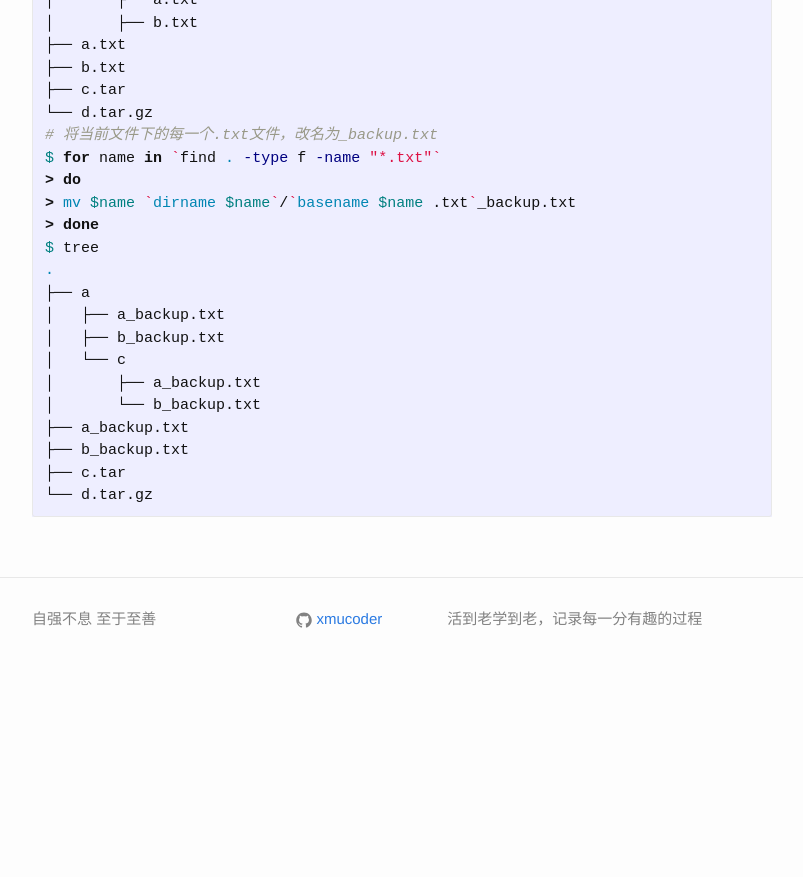
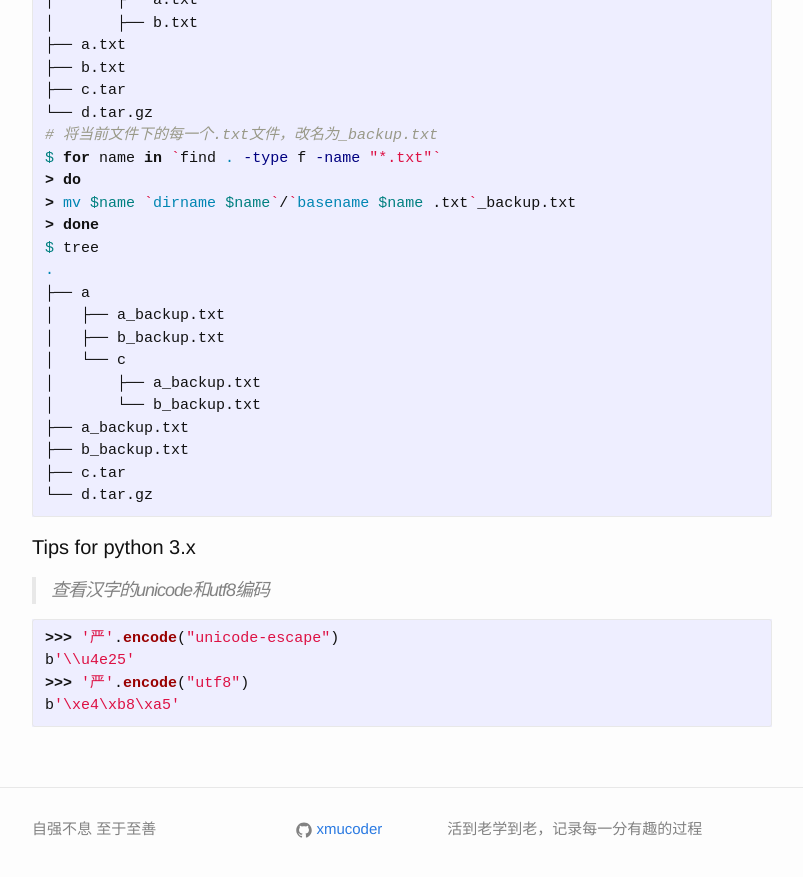
Before and after one commit to qingzhupig/qingzhupig.github.io, a Jekyll site: the page built from _posts/2014-04-24-command-line-tips-on-unix-like-operating-system.md, in a window 1280 px wide and 900 px high, scrolled down 846 px. Shown: the top 877 px of the window, without its empty margins (238-1041 px from the left). Built offline with Jekyll 4.4.1, drawn with Linux system fonts in a browser that asks for light colours; before the commit the page ends 1536 px from its top, so only the background shows below that.

Commit message:
tips for python3 to show unicode and utf8 of chinese character

````diff
--- a/_posts/2014-04-24-command-line-tips-on-unix-like-operating-system.md
+++ b/_posts/2014-04-24-command-line-tips-on-unix-like-operating-system.md
@@ -62,3 +62,14 @@ $ tree
 ├── c.tar
 └── d.tar.gz
 ```
+
+#### Tips for python 3.x
+
+> 查看汉字的unicode和utf8编码
+
+```python
+>>> '严'.encode("unicode-escape")
+b'\\u4e25'
+>>> '严'.encode("utf8")
+b'\xe4\xb8\xa5'
+```
````
